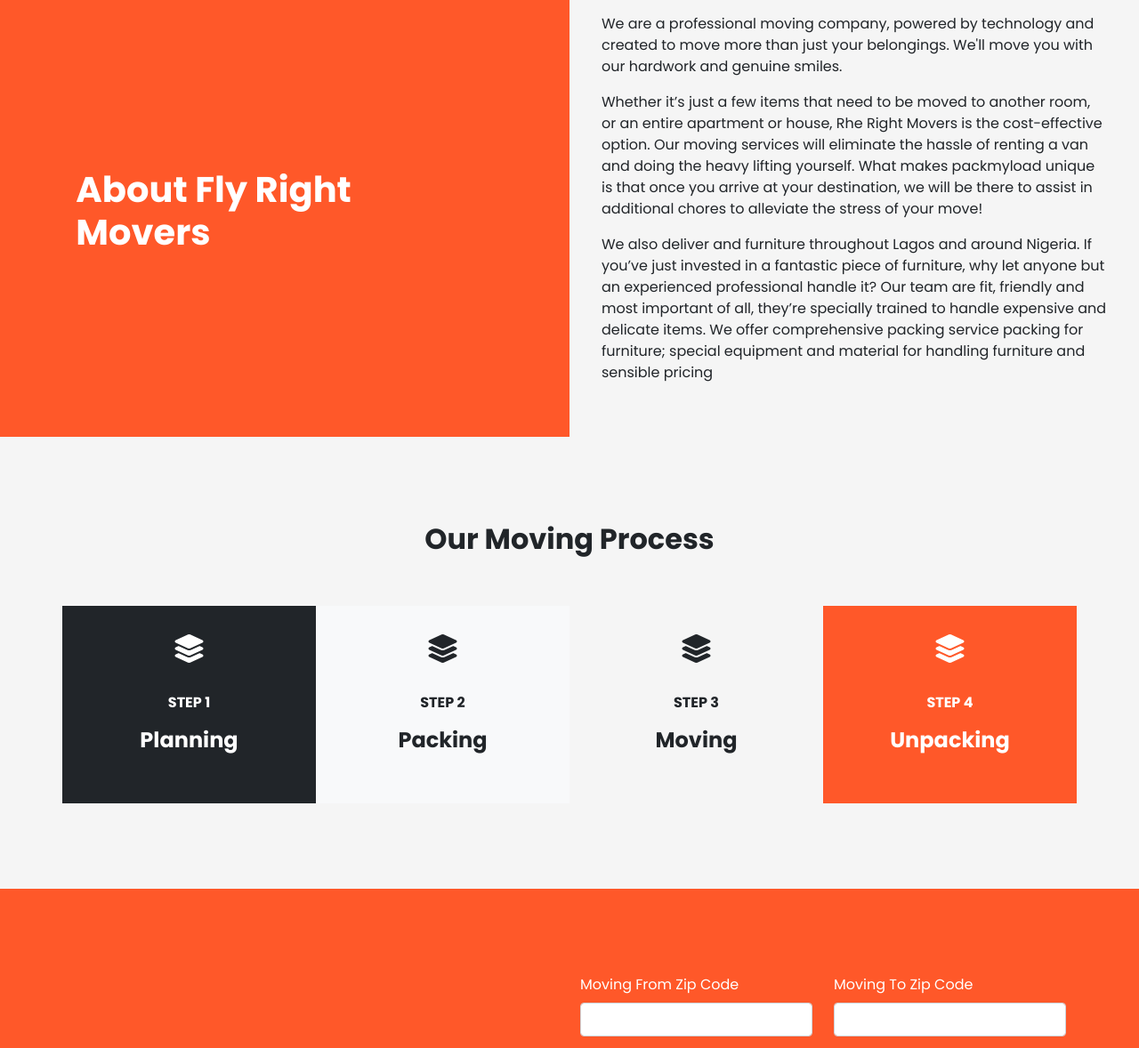
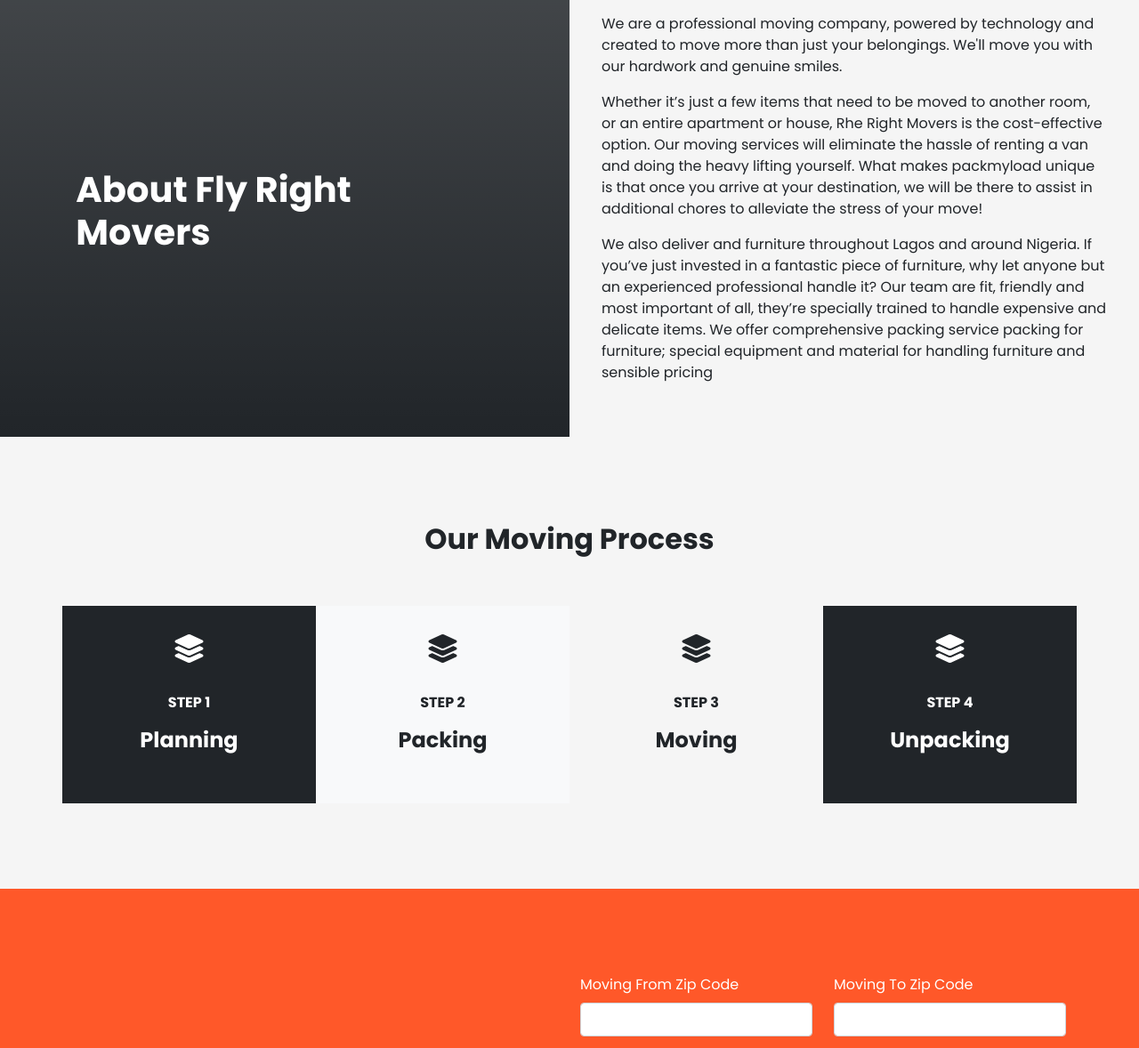
Before and after one commit to Lovelyfin00/Fly-Right-Movers, a plain HTML site: page about.html in a window 1280 px wide. Shown: the part 99-1277 px from the top of the page at 89% size. Drawn offline with nearby package versions, Linux system fonts and the light colour scheme.

Commit message:
Update about.html

```diff
--- a/about.html
+++ b/about.html
@@ -49,7 +49,7 @@
     <section id="about-us">
        <div class="container-xxl">
         <div class="row">
-            <div class="col-lg-6 col-md-6 main-colorbg">
+            <div class="col-lg-6 col-md-6 bg-dark bg-gradient">
                 <div class="h1-text d-flex justify-content-center align-items-center" style="height: 500px;">
                     <div data-aos="fade-up" data-aos-delay="200" data-aos-easing="ease-in" data-aos-duration="1000">
                         <h1 class="fs-1 fw-bolder text-white w-75">About Fly Right Movers</h1>
@@ -97,7 +97,7 @@
                         <h4 class="fs-4 fw-bold text-center">Moving</h3>
                         </div>
                     </div>
-                    <div class="col-lg-3 col-md-6 main-colorbg">
+                    <div class="col-lg-3 col-md-6 bg-dark" style="--bd-bg-opacity: .5;">
                         <div data-aos="fade-up" data-aos-delay="100" data-aos-easing="ease-in" data-aos-duration="1000" class=" pt-5 pb-5 d-flex flex-column justify-content-center align-items-center">
                             <i class="fa-solid fa-layer-group fa-2xl" style="color: white;"></i>
                             <p class="pt-5 text-white fw-bold">STEP 4</p>
```
